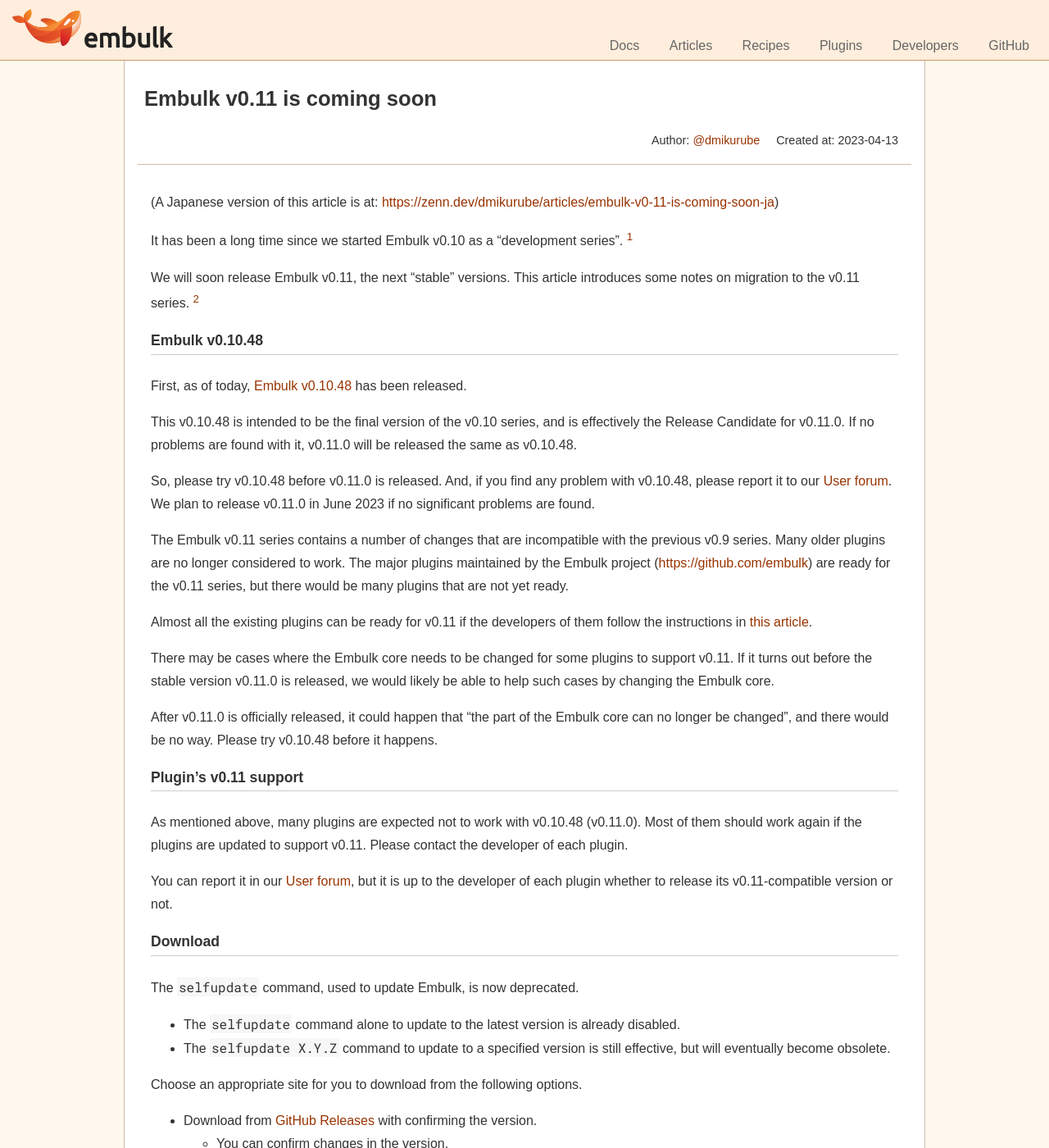
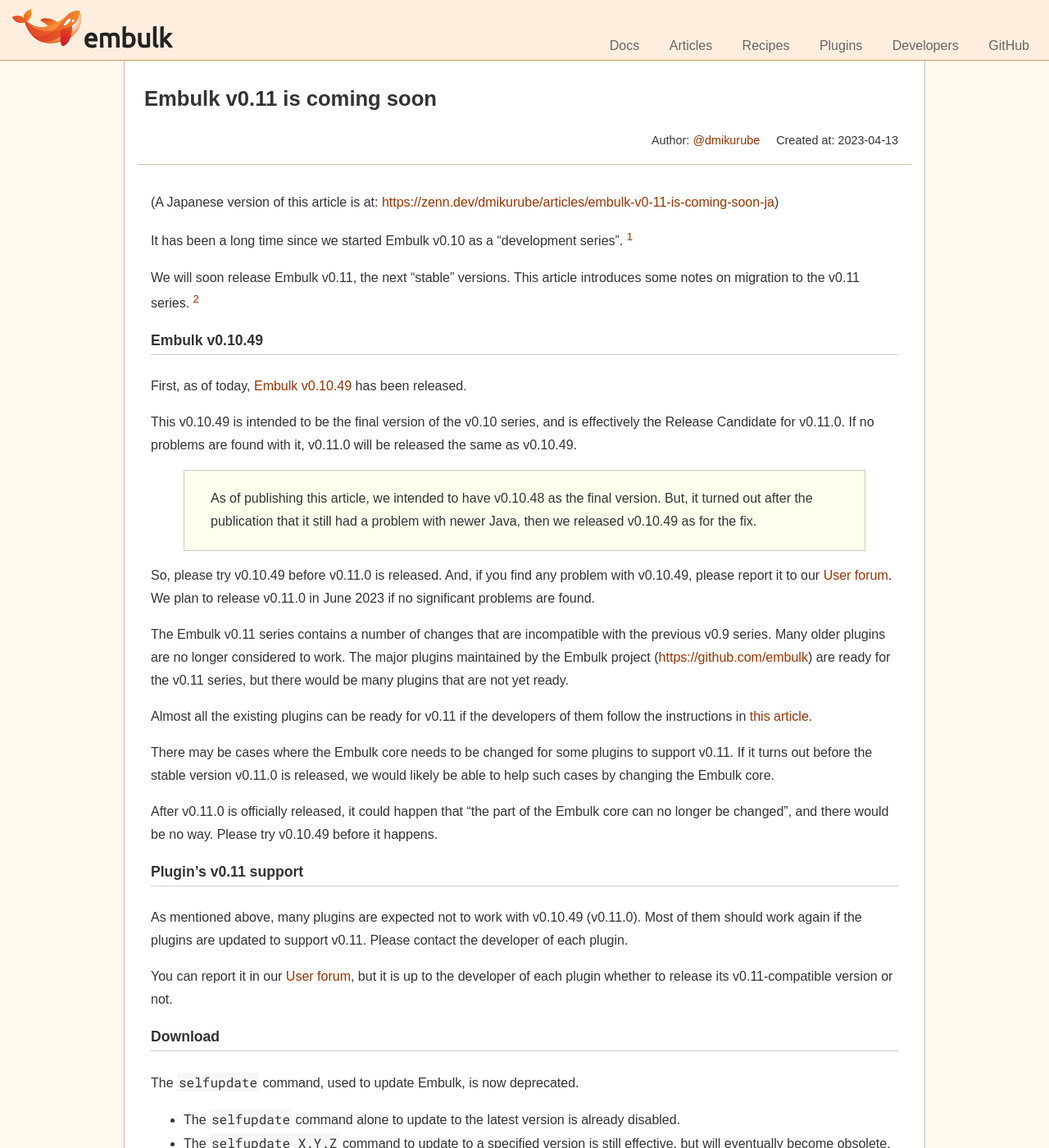
Before and after one commit to hiroyuki-sato/embulk.github.io, a Jekyll site: the page built from _posts/2023-04-13-embulk-v0.11-is-coming-soon.md, in a window 1280 px wide and 1400 px high. Shown: the whole window at 82% size. Built offline with Jekyll 4.4.1, drawn with Linux system fonts in a browser that asks for light colours; some of the changed text lies outside the part shown.

Commit message:
Fix for v0.10.49

`````diff
--- a/_posts/2023-04-13-embulk-v0.11-is-coming-soon.md
+++ b/_posts/2023-04-13-embulk-v0.11-is-coming-soon.md
@@ -16,13 +17,16 @@
 
 [^addition-to-what-changes-in-embulk-v0-11]: Some of the information is duplicated with ["For Embulk users: What will change in v0.11 and v1.0?"](https://www.embulk.org/articles/2021/04/27/changes-in-v0.11.html) that was published about two years ago. But, this article in 2023 contains some further changes and notes.
 
-## Embulk v0.10.48
+## Embulk v0.10.49
 
-First, as of today, [Embulk v0.10.48](https://github.com/embulk/embulk/releases/tag/v0.10.48) has been released.
+First, as of today, [Embulk v0.10.49](https://github.com/embulk/embulk/releases/tag/v0.10.49) has been released.
 
-This v0.10.48 is intended to be the final version of the v0.10 series, and is effectively the Release Candidate for v0.11.0. If no problems are found with it, v0.11.0 will be released the same as v0.10.48.
+This v0.10.49 is intended to be the final version of the v0.10 series, and is effectively the Release Candidate for v0.11.0. If no problems are found with it, v0.11.0 will be released the same as v0.10.49.
 
-So, please try v0.10.48 before v0.11.0 is released. And, if you find any problem with v0.10.48, please report it to our [User forum](https://github.com/orgs/embulk/discussions/categories/user-forum). We plan to release v0.11.0 in June 2023 if no significant problems are found.
+> As of publishing this article, we intended to have v0.10.48 as the final version. But, it turned out after the publication that it still had a problem with newer Java, then we released v0.10.49 as for the fix.
+{: .block-info }
+
+So, please try v0.10.49 before v0.11.0 is released. And, if you find any problem with v0.10.49, please report it to our [User forum](https://github.com/orgs/embulk/discussions/categories/user-forum). We plan to release v0.11.0 in June 2023 if no significant problems are found.
 
 The Embulk v0.11 series contains a number of changes that are incompatible with the previous v0.9 series. Many older plugins are no longer considered to work. The major plugins maintained by the Embulk project ([https://github.com/embulk](https://github.com/embulk)) are ready for the v0.11 series, but there would be many plugins that are not yet ready.
 
@@ -30,11 +34,11 @@
 
 There may be cases where the Embulk core needs to be changed for some plugins to support v0.11. If it turns out before the stable version v0.11.0 is released, we would likely be able to help such cases by changing the Embulk core.
 
-After v0.11.0 is officially released, it could happen that "the part of the Embulk core can no longer be changed", and there would be no way. Please try v0.10.48 before it happens.
+After v0.11.0 is officially released, it could happen that "the part of the Embulk core can no longer be changed", and there would be no way. Please try v0.10.49 before it happens.
 
 ## Plugin's v0.11 support
 
-As mentioned above, many plugins are expected not to work with v0.10.48 (v0.11.0). Most of them should work again if the plugins are updated to support v0.11. Please contact the developer of each plugin.
+As mentioned above, many plugins are expected not to work with v0.10.49 (v0.11.0). Most of them should work again if the plugins are updated to support v0.11. Please contact the developer of each plugin.
 
 You can report it in our [User forum](https://github.com/orgs/embulk/discussions/categories/user-forum), but it is up to the developer of each plugin whether to release its v0.11-compatible version or not.
 
@@ -53,13 +57,13 @@
 * Download from a version-specific URL like: `https://dl.embulk.org/embulk-X.Y.Z.jar`
     * This may be better in some cases, especially if you are downloading automatically.
     * This is a redirect to GitHub Releases above.
-    * Ex: [https://dl.embulk.org/embulk-0.10.48.jar](https://dl.embulk.org/embulk-0.10.48.jar)
+    * Ex: [https://dl.embulk.org/embulk-0.10.49.jar](https://dl.embulk.org/embulk-0.10.49.jar)
 * Download the latest version from [`https://dl.embulk.org/embulk-latest.jar`](https://dl.embulk.org/embulk-latest.jar).
     * This is a redirect to `https://dl.embulk.org/embulk-X.Y.Z.jar` above.
     * This URL still points v0.9.24 as v0.10 is a development series.
     * We will update this URL in a while after v0.11.0 is released.
 
-Jfyi, the file of Embulk v0.10.48 (`embulk-0.10.48.jar`) is 6.84 MB, while Embulk v0.9.24 (`embulk-0.9.24.jar`) was 42.4 MB. It is much smaller.
+Jfyi, the file of Embulk v0.10.49 (`embulk-0.10.49.jar`) is 6.39 MB, while Embulk v0.9.24 (`embulk-0.9.24.jar`) was 42.4 MB. It is much smaller.
 
 ## Changes in the command line
 
@@ -83,7 +87,7 @@
 ================================================================================
 ````
 
-You can still run Embulk like `$ embulk run ...` as of v0.10.48 and v0.11.0. You don't need to change the command line immediately at the same time as trying v0.10.48 or migrating to v0.11. However, a command line like `$ embulk run ...` will become unavailable during the v0.11 series shortly. Please now start preparing your startup script, or command line starting with `java`.
+You can still run Embulk like `$ embulk run ...` as of v0.10.49 and v0.11.0. You don't need to change the command line immediately at the same time as trying v0.10.49 or migrating to v0.11. However, a command line like `$ embulk run ...` will become unavailable during the v0.11 series shortly. Please now start preparing your startup script, or command line starting with `java`.
 
 > Commands like `$ embulk run ...` will be unsupported so that Embulk will support newer Java, as explained in the next section. The `embulk` command has been implemented by an embedded shell script. However, it turned out to be hard to support various command lines (options) of varieties of Java versions by varieties of distributors after Java 9 in the shell script. We concluded that it would be impossible to keep the embedded shell script.
 >
@@ -92,7 +96,7 @@
 
 ## Support for newer Java
 
-Unfortunately, Embulk supports only Java 8 officially, as of v0.10.48 and v0.11.0. However, we believe that Embulk should work basically with Java 11 and Java 17 at this point. If you are interested, please give it a try.
+Unfortunately, Embulk supports only Java 8 officially, as of v0.10.49 and v0.11.0. However, we believe that Embulk should work basically with Java 11 and Java 17 at this point. If you are interested, please give it a try.
 
 We plan to expand testing with newer Java versions, along with moving forward with Embulk v0.11, so that we can officially announce that Embulk supports Java 11 and Java 17 at some point in the future.
 
@@ -104,11 +108,11 @@
 
 Embulk System Properties has been added, a mechanism to configure global Embulk settings. They can be configured by a Java `properties` file `embulk.properties`, and overridden with a command line option `-Xkey=value`.
 
-There are several possible locations for `embulk.properties` (see below). But as a starting point when migrating to v0.10.48 or v0.11, an easy option is to start from `~/.embulk/embulk.properties` under `~/.embulk/`. `~/.embulk/` is the directory where plugins have been installed even until v0.9.
+There are several possible locations for `embulk.properties` (see below). But as a starting point when migrating to v0.10.49 or v0.11, an easy option is to start from `~/.embulk/embulk.properties` under `~/.embulk/`. `~/.embulk/` is the directory where plugins have been installed even until v0.9.
 
 ## JRuby
 
-Embulk v0.10.48 and v0.11.0 do not include JRuby. If you wanted to use an Embulk plugin in the Ruby gem format (in almost every case at this time), you need to [download JRuby](https://www.jruby.org/download) separately, and configure your Embulk System Properties to use it. (See below in particular.)
+Embulk v0.10.49 and v0.11.0 do not include JRuby. If you wanted to use an Embulk plugin in the Ruby gem format (in almost every case at this time), you need to [download JRuby](https://www.jruby.org/download) separately, and configure your Embulk System Properties to use it. (See below in particular.)
 
 It may seem annoying to you at a glance. But, please consider it a chance for you to start using an arbitrary JRuby version (at your own risk) as you need, whereas you had not been able to upgrade JRuby embedded in Embulk so far. Some newer JRuby versions may not work well as we do not test with many JRuby versions. But, now, you should have freedom much more improved.
 
@@ -128,15 +132,15 @@
 jruby=file:///home/user/jruby-complete-9.1.15.0.jar
 ```
 
-This is the first setup to use Ruby gem-format plugins in Embulk v0.10.48 and v0.11.
+This is the first setup to use Ruby gem-format plugins in Embulk v0.10.49 and v0.11.
 
 ### `embulk.gem`
 
 To use Ruby gem-format plugins with JRuby, you also need to install [`embulk.gem`](https://rubygems.org/gems/embulk). It must be the same version as the Embulk core.
 
 ````
-# If Embulk is v0.10.48, embulk.gem must be 0.10.48, too.
-$ java -jar embulk-0.10.48.jar gem install embulk -v 0.10.48
+# If Embulk is v0.10.49, embulk.gem must be 0.10.49, too.
+$ java -jar embulk-0.10.49.jar gem install embulk -v 0.10.49
 ````
 
 > This `embulk.gem` is completely different from `embulk.gem` until v0.8. We are considering an idea to yank the old `embulk.gem` until v0.8 from [rubygems.org](https://rubygems.org/), as we see some confusion due to this. If you have any thoughts, please leave a comment in GitHub Discussions at:
@@ -151,25 +155,25 @@
 You'll need to install [Bundler](https://bundler.io/) or [Liquid](https://shopify.github.io/liquid/) explicitly if you are going to use them.
 
 ```
-$ java -jar embulk-0.10.48.jar gem install bundler -v 1.16.0
-$ java -jar embulk-0.10.48.jar gem install liquid -v 4.0.0
+$ java -jar embulk-0.10.49.jar gem install bundler -v 1.16.0
+$ java -jar embulk-0.10.49.jar gem install liquid -v 4.0.0
 ```
 
 However, we have not done much testing with them either. The same versions of Bundler 1.16.0 and Liquid 4.0.0 are working now, and new versions would probably work as well. But please try their new versions at your own risk. (Feedback is welcome.)
 
 ## Embulk home
 
-Embulk v0.10.48 and v0.11.0 have a directory setting called "Embulk home". This is mostly equivalent to `~/.embulk/` up to v0.9, and still defaults to `~/.embulk/`. In the example of Embulk System Properties above, we started from putting `embulk.properties` in `~/.embulk/`.
+Embulk v0.10.49 and v0.11.0 have a directory setting called "Embulk home". This is mostly equivalent to `~/.embulk/` up to v0.9, and still defaults to `~/.embulk/`. In the example of Embulk System Properties above, we started from putting `embulk.properties` in `~/.embulk/`.
 
 You can change this "Embulk home" to another directory from `~/.embulk/`, and load `embulk.properties` from there. Embulk home is chosen in the following order of precedence.
 
 1. Embulk home can be set from an Embulk System Property `embulk_home` in a command line option `-X`.
     * It would be an absolute path, or a relative path from the current working directory.
-    * `java -jar embulk-0.10.48.jar -Xembulk_home=/var/tmp/foo run ...` (absolute path)
-    * `java -jar embulk-0.10.48.jar -Xembulk_home=.embulk2/bar run ...` (repative path)
+    * `java -jar embulk-0.10.49.jar -Xembulk_home=/var/tmp/foo run ...` (absolute path)
+    * `java -jar embulk-0.10.49.jar -Xembulk_home=.embulk2/bar run ...` (repative path)
 2. Embulk home can be set from an environment variable `EMBULK_HOME`.
     * It must be an absolute path.
-    * `env EMBULK_HOME=/var/tmp/baz java -jar embulk-0.10.48.jar run ...` (absolute path)
+    * `env EMBULK_HOME=/var/tmp/baz java -jar embulk-0.10.49.jar run ...` (absolute path)
 3. If neither 1 nor 2, Embulk home is set by searching according to the following conditions.
     * Search from the current directory, moving one by one toward the parent.
     * In each directory, look for a directory "whose name is `.embulk/`", and "which contains a regular file named `embulk.properties`".
@@ -188,13 +192,13 @@
 
 1. The directories to install Ruby gem-format plugins, and the directory to install Maven-format plugins can be set from Embulk System Properties `gem_home`, `gem_path`, and `m2_repo` in command line options `-X`.
     * They would be absolute paths, or relative paths from the current working directory.
-    * `java -jar embulk-0.10.48.jar -Xgem_home=/var/tmp/bar gem install ...` (absolute path)
-    * `java -jar embulk-0.10.48.jar -Xm2_repo=.m2/repository run ...` (relative path)
+    * `java -jar embulk-0.10.49.jar -Xgem_home=/var/tmp/bar gem install ...` (absolute path)
+    * `java -jar embulk-0.10.49.jar -Xm2_repo=.m2/repository run ...` (relative path)
 2. The directories to install Ruby gem-format plugins, and the directory to install Maven-format plugins can be set from Embulk System Properties `gem_home`, `gem_path`, and `m2_repo` in the `embulk.properties` at Embulk home.
     * They would be absolute paths, or relative paths **from Embulk home**.
 3. The directories to install Ruby gem-format plugins, and the directory to install Maven-format plugins can be set from environment variables `GEM_HOME`, `GEM_PATH`, and `M2_REPO`.
     * They must be absolute paths.
-    * `env GEM_HOME=/var/tmp/baz java -jar embulk-0.10.48.jar gem ...` (absolute path)
+    * `env GEM_HOME=/var/tmp/baz java -jar embulk-0.10.49.jar gem ...` (absolute path)
 4. If none of 1 to 3 matches, Ruby gem-format plugins are installed in `lib/gems` under Embulk home, and Maven-format plugins are installed in `lib/m2/repository` under Embulk home.
 
 Finally, Embulk System Properties `gem_home`, `gem_path`, and `m2_repo` are overridden with the **absolute paths** of the chosen directories. `gem_path` would be empty if not explicitly set.
@@ -203,7 +207,7 @@
 
 ## Summary
 
-You should be able to run Embulk v0.10.48 with the configurations above. Please try it before v0.11.0 is released in June 2023.
+You should be able to run Embulk v0.10.49 with the configurations above. Please try it before v0.11.0 is released in June 2023.
 
 If you see any problem, please report it in our [User forum](https://github.com/orgs/embulk/discussions/categories/user-forum).
 
`````
Also changed, not shown: other parts of _posts/2023-04-13-embulk-v0.11-is-coming-soon.md (+1 -0 lines).
